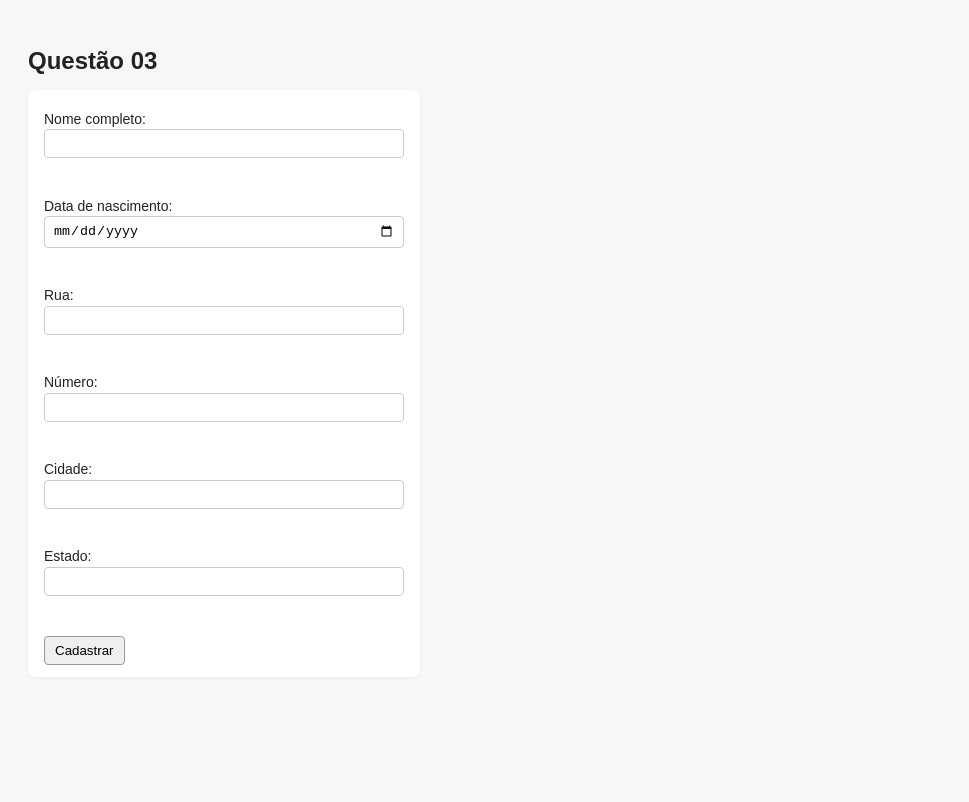
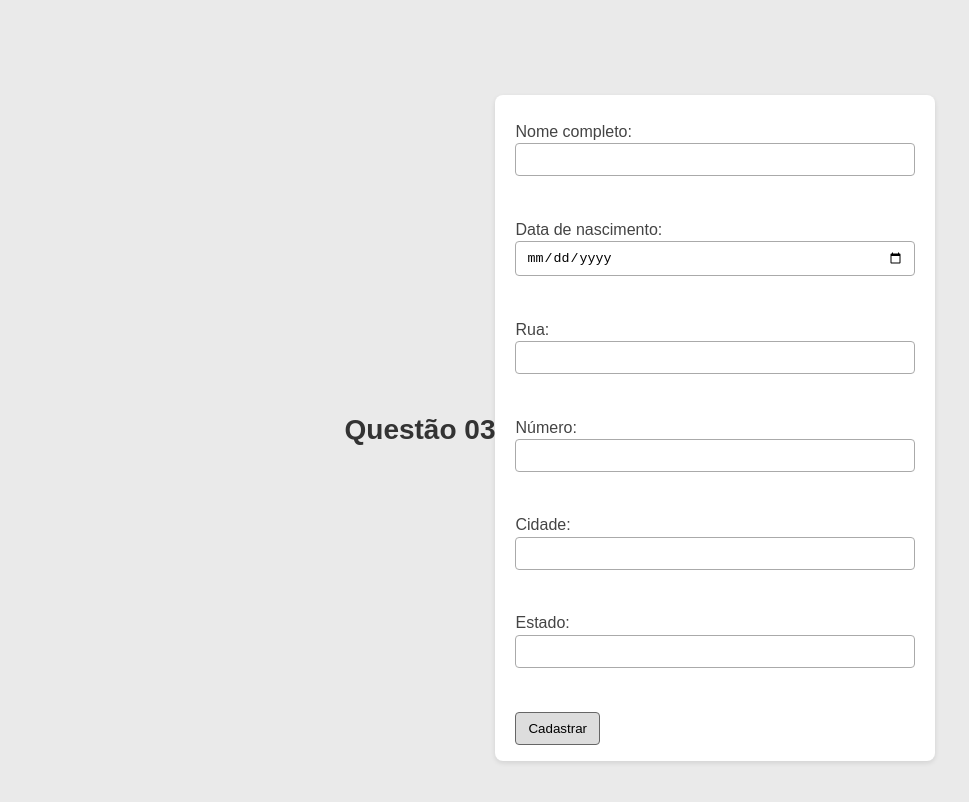
Before and after one commit to matheus-larre/Exercicios-js-dom-matheus-larre, a plain HTML site: page questao03/questao03.html in a window 1280 px wide. Shown: the whole page, without its empty margins (0-969 px from the left). Drawn offline with Linux system fonts and the light colour scheme.

Commit message:
Add styles, masks and index

```diff
--- a/styles.css
+++ b/styles.css
@@ -1,29 +1,36 @@
-/* Estilos básicos para as páginas de exercício */
+/* Estilos ajustados para centralizar e aumentar contraste */
 body {
   font-family: Arial, Helvetica, sans-serif;
   line-height: 1.4;
   padding: 20px;
-  background: #f7f7f8;
+  background: #eaeaea; /* Cor de fundo mais contrastante */
   color: #222;
+  display: flex;
+  justify-content: center;
+  align-items: center;
+  min-height: 100vh;
 }
 
 h1 {
-  font-size: 24px;
-  margin-bottom: 12px;
+  font-size: 28px; /* Aumenta o tamanho do título */
+  margin-bottom: 16px;
+  color: #333; /* Contraste maior */
 }
 
 form {
   background: #fff;
-  padding: 12px 16px;
-  border-radius: 6px;
-  box-shadow: 0 1px 3px rgba(0,0,0,0.06);
-  max-width: 360px;
+  padding: 16px 20px;
+  border-radius: 8px;
+  box-shadow: 0 2px 5px rgba(0,0,0,0.1);
+  max-width: 400px;
+  width: 100%;
 }
 
 label {
   display: block;
-  margin: 8px 0;
-  font-size: 14px;
+  margin: 10px 0;
+  font-size: 16px; /* Aumenta o tamanho da fonte */
+  color: #444; /* Contraste maior */
 }
 
 input[type="text"],
@@ -31,34 +38,39 @@ input[type="date"],
 input[type="number"],
 input[type="email"] {
   width: 100%;
-  padding: 6px 8px;
+  padding: 8px 10px;
   box-sizing: border-box;
-  border: 1px solid #ccc;
+  border: 1px solid #aaa; /* Contraste maior */
   border-radius: 4px;
 }
 
 button {
-  margin-top: 10px;
-  padding: 6px 10px;
+  margin-top: 12px;
+  padding: 8px 12px;
   border-radius: 4px;
-  border: 1px solid #999;
-  background: #efefef;
+  border: 1px solid #666; /* Contraste maior */
+  background: #ddd;
   cursor: pointer;
 }
 
-button:hover { background: #e6e6e6; }
+button:hover {
+  background: #ccc; /* Contraste maior no hover */
+}
 
 #resultado, #mensagem {
-  margin-top: 12px;
+  margin-top: 16px;
+  font-size: 18px; /* Aumenta o tamanho do texto */
 }
 
 .container-page {
   display: flex;
   gap: 24px;
+  justify-content: center;
 }
 
 .forma-box {
   width: 200px;
   height: 200px;
   background-color: #ffef4d;
+  border: 2px solid #444; /* Contraste maior */
 }
```
Also changed, not shown: index.html (added, +22 -0 lines).
